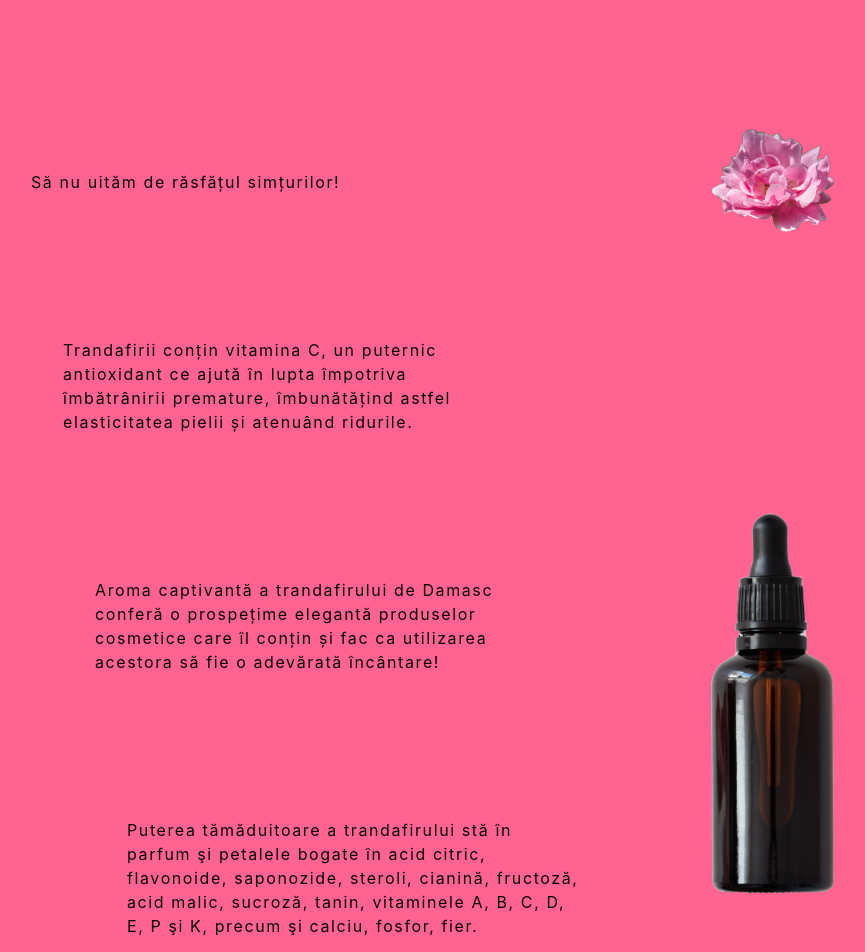
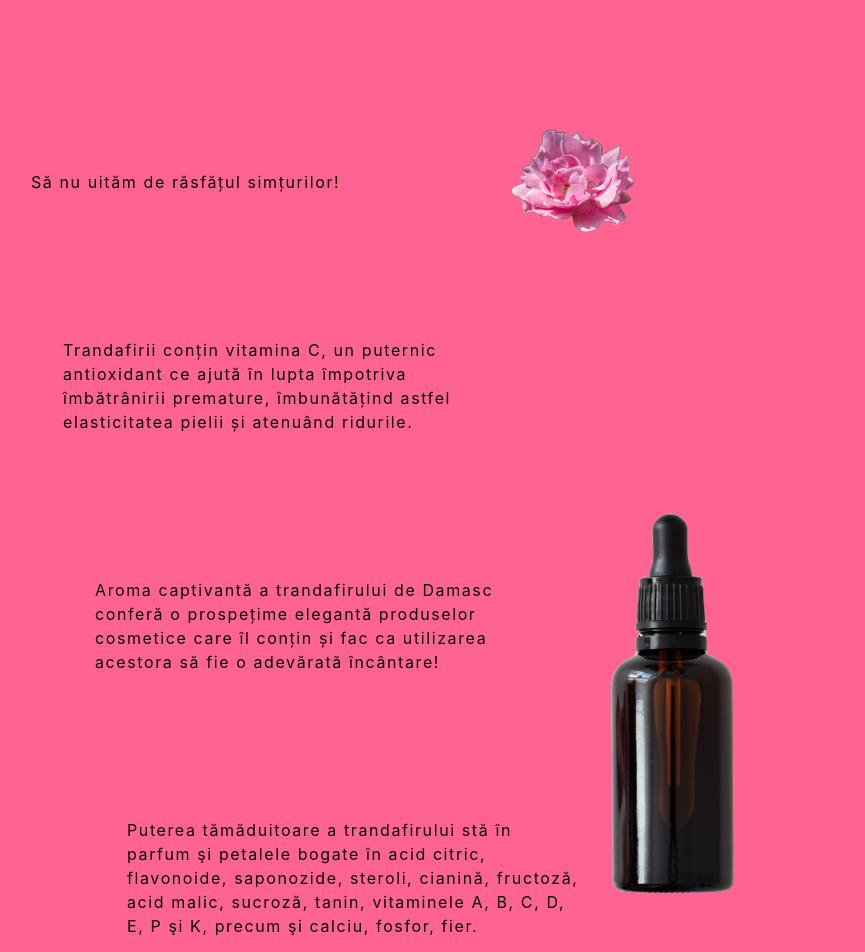
Before and after one commit to damonosi/magazin_rose, a Next.js app: page / in a window 1280 px wide. Shown: the part 1120-2072 px from the top of the page, without its empty margins (241-1106 px from the left). Built offline with nearby package versions, Linux system fonts and the light colour scheme; no server answers.

Commit message:
schimbari pozitionare imagi trandafiri

```diff
--- a/components/mainPage/trandafiriSection/index.jsx
+++ b/components/mainPage/trandafiriSection/index.jsx
@@ -10,7 +10,7 @@ import InViewWrapper from "../../componente-animate/InViewWrapper.tsx";
 
 const TrandafiriSection = () => {
   return (
-    <section className="flex z-20 flex-row relative bg-roz text-fundal p-20 min-h-screen w-full tracking-widest">
+    <section className="flex z-20 flex-row relative bg-roz text-fundal p-20 min-h-screen w-full tracking-widest overflow-hidden">
       <InViewWrapper
         inView={{ y: 0, opacity: 1 }}
         notInView={{ y: 50, opacity: 0 }}
@@ -111,8 +111,8 @@ const TrandafiriSection = () => {
         <div className="flex    w-full lg:w-1/2 h-1/3  items-center p-8">
           {" "}
           <InViewWrapper
-            inView={{ x: 0, opacity: 1 }}
-            notInView={{ x: 200, opacity: 0 }}
+            inView={{ x: -200, opacity: 1 }}
+            notInView={{ x: 0, opacity: 0 }}
             tranzitie={{ duration: 2 }}
             clasa={"  "}
           >
@@ -122,8 +122,8 @@ const TrandafiriSection = () => {
         <div className="flex    w-full lg:w-1/2 h-1/3  items-center p-8">
           {" "}
           <InViewWrapper
-            inView={{ x: 0, opacity: 1 }}
-            notInView={{ x: 200, opacity: 0 }}
+            inView={{ x: -100, opacity: 1 }}
+            notInView={{ x: 0, opacity: 0 }}
             tranzitie={{ duration: 2 }}
             clasa={" "}
           >
@@ -133,9 +133,9 @@ const TrandafiriSection = () => {
         <div className="flex    w-full lg:w-1/2 h-1/3  items-center pt-16">
           {" "}
           <InViewWrapper
-            inView={{ opacity: 1 }}
-            notInView={{ opacity: 0 }}
-            tranzitie={{ duration: 3 }}
+            inView={{ opacity: 1, y: 0 }}
+            notInView={{ opacity: 0, y: 100 }}
+            tranzitie={{ duration: 2 }}
             clasa={""}
           >
             <Image src={PetaleLemn} alt="trandafiri-tava" />{" "}
```
